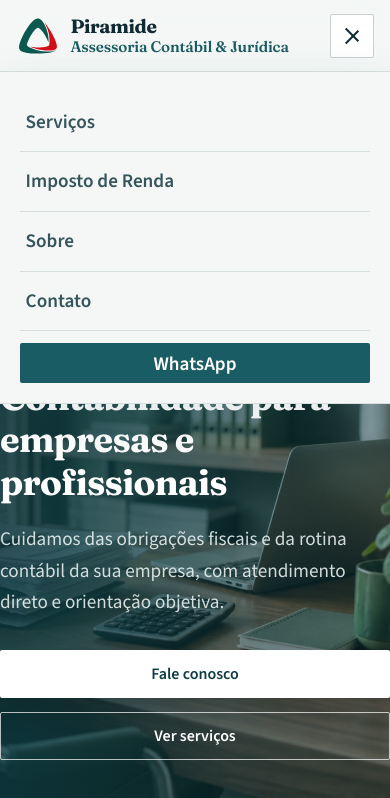
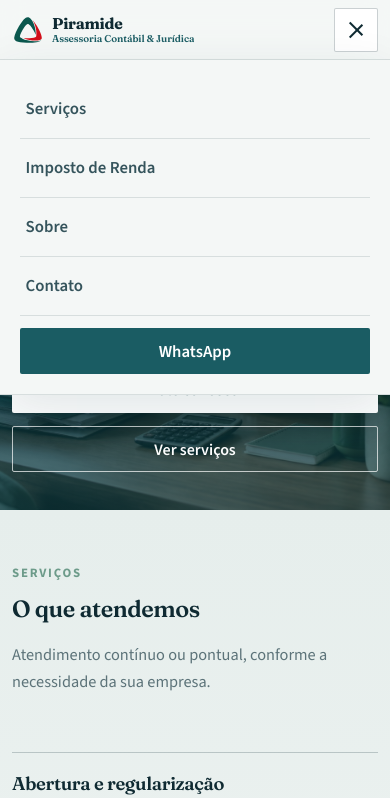
Before and after one commit to GiovanniFrozza/piramide-site, a website built with Vite: page index.html in a window 390 px wide. Both pictures are taken after a click on the button "Abrir menu". Shown: the top 798 px of the page. Built offline with nearby package versions, Linux system fonts and the light colour scheme.

Commit message:
Ajusta o layout responsivo para celular, tablet e monitores menores.

```diff
--- a/src/style.css
+++ b/src/style.css
@@ -26,7 +26,7 @@
 
   --radius: 2px;
   --shadow-soft: 0 18px 50px rgba(14, 61, 67, 0.12);
-  --header-h: 4.5rem;
+  --header-h: 4.25rem;
   --container: 70rem;
   --ease: cubic-bezier(0.22, 1, 0.36, 1);
 }
@@ -49,6 +49,7 @@ body {
   color: var(--color-ink-soft);
   background: var(--color-paper);
   -webkit-font-smoothing: antialiased;
+  overflow-x: clip;
 }
 
 img {
@@ -187,7 +188,7 @@ ul {
   color: #fff;
   min-height: 2.5rem;
   padding: 0.45rem 1rem;
-  font-size: 1.2rem;
+  font-size: 1.05rem;
 }
 
 .btn-nav:hover {
@@ -227,8 +228,8 @@ ul {
 }
 
 .brand-logo {
-  width: 2.75rem;
-  height: 2.75rem;
+  width: 2.35rem;
+  height: 2.35rem;
   object-fit: contain;
   flex-shrink: 0;
 }
@@ -237,7 +238,7 @@ ul {
   display: flex;
   flex-direction: column;
   font-family: var(--font-display);
-  font-size: 1.2rem;
+  font-size: 1.05rem;
   font-weight: 700;
   letter-spacing: -0.02em;
   line-height: 1.2;
@@ -245,7 +246,7 @@ ul {
 
 .brand-text em {
   font-style: normal;
-  font-size: 0.95rem;
+  font-size: 0.82rem;
   color: var(--color-teal);
   font-weight: 600;
   letter-spacing: -0.01em;
@@ -260,7 +261,7 @@ ul {
 .site-nav a:not(.btn) {
   text-decoration: none;
   font-weight: 600;
-  font-size: 1.2rem;
+  font-size: 1.05rem;
   color: var(--color-ink-soft);
 }
 
@@ -974,20 +975,20 @@ ul {
 /* Ultrawide — tipografia e header maiores */
 @media (min-width: 2200px) {
   :root {
-    --header-h: 5rem;
+    --header-h: 4.75rem;
   }
 
   .brand-logo {
-    width: 3.1rem;
-    height: 3.1rem;
+    width: 2.75rem;
+    height: 2.75rem;
   }
 
   .brand-text {
-    font-size: 1.32rem;
+    font-size: 1.2rem;
   }
 
   .brand-text em {
-    font-size: 1.05rem;
+    font-size: 0.95rem;
   }
 
   .site-nav {
@@ -995,13 +996,13 @@ ul {
   }
 
   .site-nav a:not(.btn) {
-    font-size: 1.32rem;
+    font-size: 1.2rem;
   }
 
   .btn-nav {
-    font-size: 1.32rem;
-    min-height: 2.8rem;
-    padding: 0.55rem 1.2rem;
+    font-size: 1.2rem;
+    min-height: 2.75rem;
+    padding: 0.55rem 1.15rem;
   }
 
   .hero-brand {
@@ -1020,24 +1021,28 @@ ul {
 
 @media (min-width: 3000px) {
   :root {
-    --header-h: 5.35rem;
+    --header-h: 5.15rem;
   }
 
   .brand-logo {
-    width: 3.45rem;
-    height: 3.45rem;
+    width: 3.2rem;
+    height: 3.2rem;
   }
 
   .brand-text {
-    font-size: 1.45rem;
+    font-size: 1.35rem;
+  }
+
+  .brand-text em {
+    font-size: 1.05rem;
   }
 
   .site-nav a:not(.btn) {
-    font-size: 1.45rem;
+    font-size: 1.35rem;
   }
 
   .btn-nav {
-    font-size: 1.45rem;
+    font-size: 1.35rem;
   }
 
   .hero-brand {
@@ -1053,39 +1058,29 @@ ul {
   }
 }
 
-/* Responsive */
-@media (max-width: 900px) {
-  .about-layout,
-  .ir-layout,
-  .services-grid,
-  .contact-layout {
-    grid-template-columns: 1fr;
+/* Responsive — tablet */
+@media (max-width: 960px) {
+  :root {
+    --header-h: 4rem;
   }
 
-  .contact-map,
-  .contact-map iframe {
-    min-height: 18rem;
+  .container {
+    width: min(100% - 1.75rem, var(--container));
   }
 
-  .about-layout .media-slot {
-    order: -1;
-    max-height: 17rem;
+  .brand-logo {
+    width: 2.15rem;
+    height: 2.15rem;
   }
 
-  .about-layout .media-slot-img {
-    height: 17rem;
+  .brand-text {
+    font-size: 1rem;
   }
 
-  .services-grid {
-    gap: var(--space-lg);
+  .brand-text em {
+    font-size: 0.74rem;
   }
 
-  .faq-answer {
-    padding-left: 0;
-  }
-}
-
-@media (max-width: 768px) {
   .nav-toggle {
     display: inline-flex;
   }
@@ -1101,6 +1096,9 @@ ul {
     background: var(--color-paper);
     border-bottom: 1px solid var(--color-line);
     box-shadow: var(--shadow-soft);
+    z-index: 40;
+    max-height: calc(100svh - var(--header-h));
+    overflow-y: auto;
   }
 
   .nav-open .site-nav {
@@ -1108,17 +1106,157 @@ ul {
   }
 
   .site-nav a:not(.btn) {
-    padding: 0.85rem 0.35rem;
+    padding: 0.95rem 0.35rem;
     border-bottom: 1px solid var(--color-line);
+    font-size: 1.05rem;
   }
 
   .site-nav .btn-nav {
     margin-top: var(--space-sm);
     width: 100%;
+    font-size: 1.05rem;
+  }
+
+  .about-layout,
+  .ir-layout,
+  .services-grid,
+  .contact-layout {
+    grid-template-columns: 1fr;
+  }
+
+  .contact-map,
+  .contact-map iframe {
+    min-height: 18rem;
+  }
+
+  .about-layout .media-slot {
+    order: -1;
+    max-height: 18rem;
+  }
+
+  .about-layout .media-slot-img {
+    height: 18rem;
+  }
+
+  .services-grid {
+    gap: var(--space-lg);
+  }
+
+  .faq-answer {
+    padding-left: 0;
   }
 
   .hero {
-    min-height: calc(100svh - var(--header-h));
+    min-height: min(78svh, 40rem);
+  }
+
+  .hero-content {
+    padding: clamp(2.75rem, 8vh, 4.5rem) 0;
+    max-width: 36rem;
+  }
+
+  .hero-bg {
+    background-position: 70% 38%;
+  }
+
+  .hero h1 {
+    max-width: 14ch;
+  }
+
+  .section {
+    padding: 4.25rem 0;
+  }
+}
+
+/* Responsive — celular */
+@media (max-width: 640px) {
+  :root {
+    --header-h: 3.75rem;
+    --space-2xl: 3.75rem;
+  }
+
+  body {
+    font-size: 1rem;
+  }
+
+  .container {
+    width: min(100% - 1.5rem, var(--container));
+  }
+
+  .brand {
+    gap: 0.5rem;
+    min-width: 0;
+    max-width: calc(100% - 3.5rem);
+  }
+
+  .brand-logo {
+    width: 2rem;
+    height: 2rem;
+  }
+
+  .brand-text {
+    font-size: 0.98rem;
+    min-width: 0;
+  }
+
+  .brand-text em {
+    font-size: 0.68rem;
+    white-space: nowrap;
+    overflow: hidden;
+    text-overflow: ellipsis;
+    max-width: 100%;
+  }
+
+  h1 {
+    font-size: clamp(1.85rem, 8vw, 2.35rem);
+  }
+
+  h2 {
+    font-size: clamp(1.45rem, 6vw, 1.9rem);
+  }
+
+  .section-header {
+    margin-bottom: var(--space-lg);
+  }
+
+  .section-lead {
+    font-size: 1.02rem;
+  }
+
+  .hero {
+    min-height: auto;
+    align-items: flex-end;
+  }
+
+  .hero-content {
+    padding: 3.25rem 0 2.75rem;
+  }
+
+  .hero-brand {
+    font-size: clamp(1.45rem, 6vw, 1.85rem);
+    margin-bottom: var(--space-sm);
+  }
+
+  .hero h1 {
+    max-width: none;
+    margin-bottom: var(--space-sm);
+  }
+
+  .hero-lead {
+    font-size: 1.05rem;
+    max-width: none;
+    margin-bottom: var(--space-md);
+  }
+
+  .hero-bg {
+    background:
+      linear-gradient(
+        165deg,
+        rgba(8, 42, 48, 0.94) 0%,
+        rgba(14, 61, 67, 0.86) 42%,
+        rgba(14, 61, 67, 0.62) 100%
+      ),
+      url("./assets/faq.jpg") 72% 32% / cover no-repeat;
   }
 
   .hero-actions {
@@ -1130,7 +1268,55 @@ ul {
     width: 100%;
   }
 
+  .btn {
+    min-height: 2.85rem;
+  }
+
+  .about-layout .media-slot {
+    max-height: 14rem;
+  }
+
+  .about-layout .media-slot-img {
+    height: 14rem;
+  }
+
+  .contact-details {
+    gap: var(--space-sm);
+  }
+
+  .contact-map,
+  .contact-map iframe {
+    min-height: 15rem;
+  }
+
+  .cta-band {
+    padding: 3.25rem 0;
+    text-align: left;
+  }
+
+  .cta-band .btn-primary {
+    width: 100%;
+  }
+
+  .footer-nav {
+    gap: 0.75rem 1rem;
+  }
+
+  .footer-nav a {
+    font-size: 0.95rem;
+  }
+
   .section {
-    padding: 4rem 0;
+    padding: 3.25rem 0;
   }
 }
+
+@media (max-width: 400px) {
+  .brand-text em {
+    font-size: 0.62rem;
+  }
+
+  .hero-content {
+    padding: 2.75rem 0 2.35rem;
+  }
+}
```
